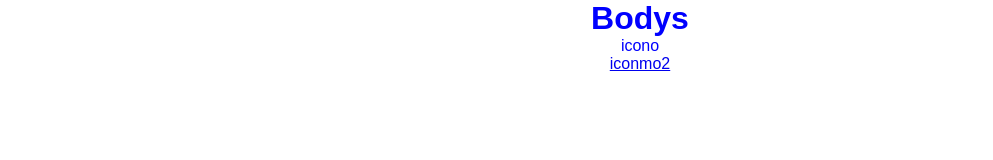
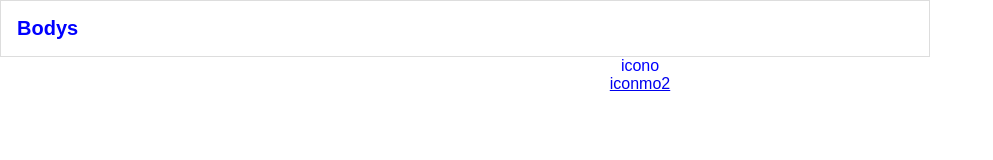
Before and after one commit to diogosss/hyperblog, a plain HTML site: page index.html in a window 1280 px wide. Shown: the whole page, without its empty margins (0-993 px from the left). Drawn offline with Linux system fonts and the light colour scheme.

Commit message:
Commit al master del blogpost version reciente

```diff
--- a/css/style.css
+++ b/css/style.css
@@ -8,3 +8,14 @@ body {
     text-align: center;
     font-family: Arial, Helvetica, sans-serif;
 }
+
+#container {
+    width: 70%;
+    padding: 1em;
+    text-align: left;
+    border: 1px solid #DDD;
+}
+
+#container h1 {
+    font-size: 20px;
+}
--- a/index.html
+++ b/index.html
@@ -9,18 +9,17 @@
 </head>
 <body>
     <main>
-        <div>
+        <div id="container">
             <h1>Bodys</h1>
         </div>
     </main>
     <footer>
         <nav>
-            <div>
+            <div id="post">
                 <p>icono</p>
-            </div>
-            <div>
                 <a href="/">iconmo2</a>
             </div>
+
         </nav>
     </footer>
 </body>
```
